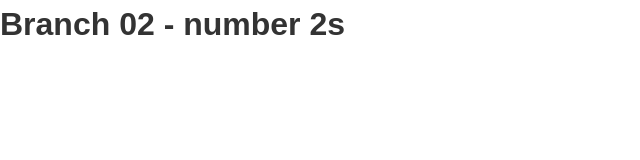
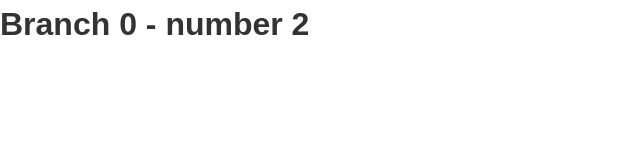
Before and after one commit to bpoc-russeljeff/test01, a plain HTML site: page index.html in a window 1280 px wide. Shown: the whole page, without its empty margins (0-640 px from the left). Drawn offline with nearby package versions, Linux system fonts and the light colour scheme.

Commit message:
adding changes in the index.html

```diff
--- a/index.html
+++ b/index.html
@@ -194,6 +194,7 @@ html body .view_tab {
 html body .view_sp {
     display: block !important;
 }
+
 html body table.view_sp {
     display: table !important;
 }
@@ -231,7 +232,7 @@ html body table.view_tabsp td {
 </head>
 
 <body>
-    <h1>Branch 02 - number 2s</h1>
+    <h1>Branch 0 - number 2</h1>
 
 	<!-- ローディングアニメ -->
 	<div class="loader-wrap">
```
